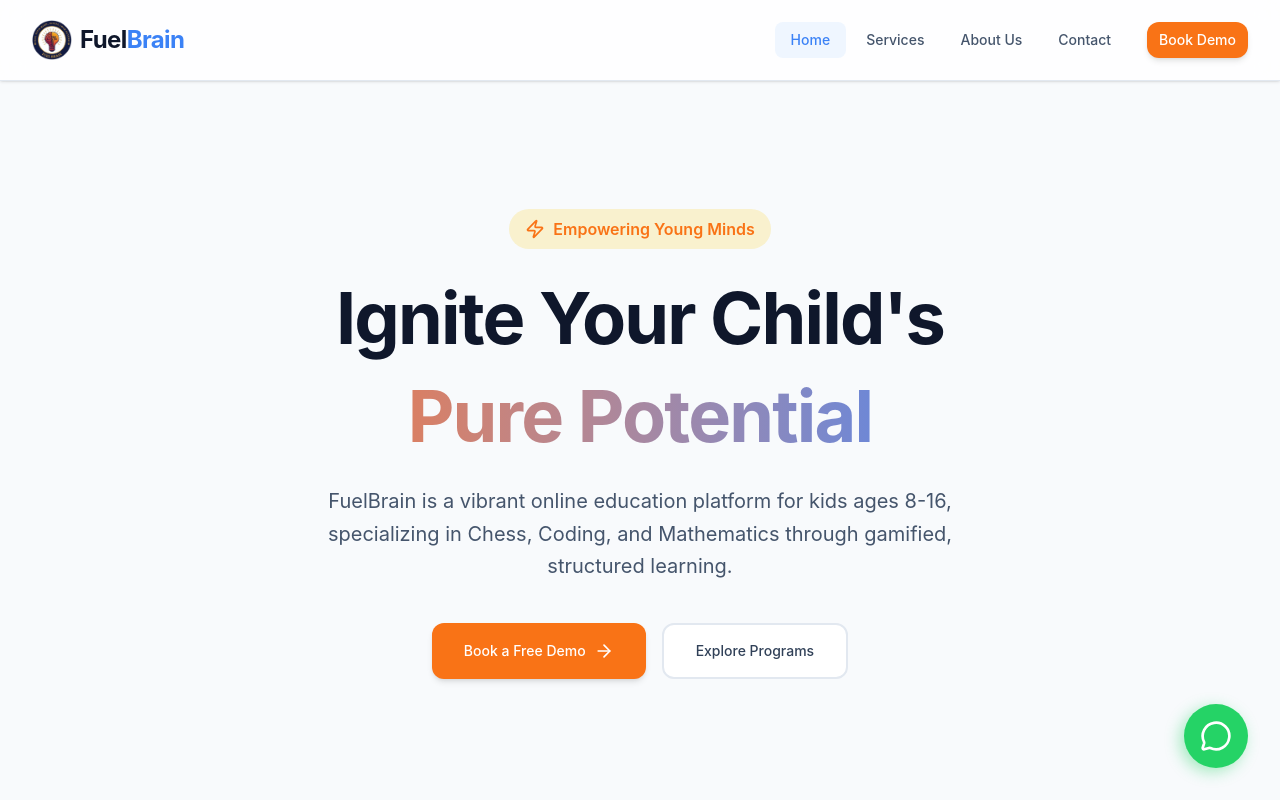
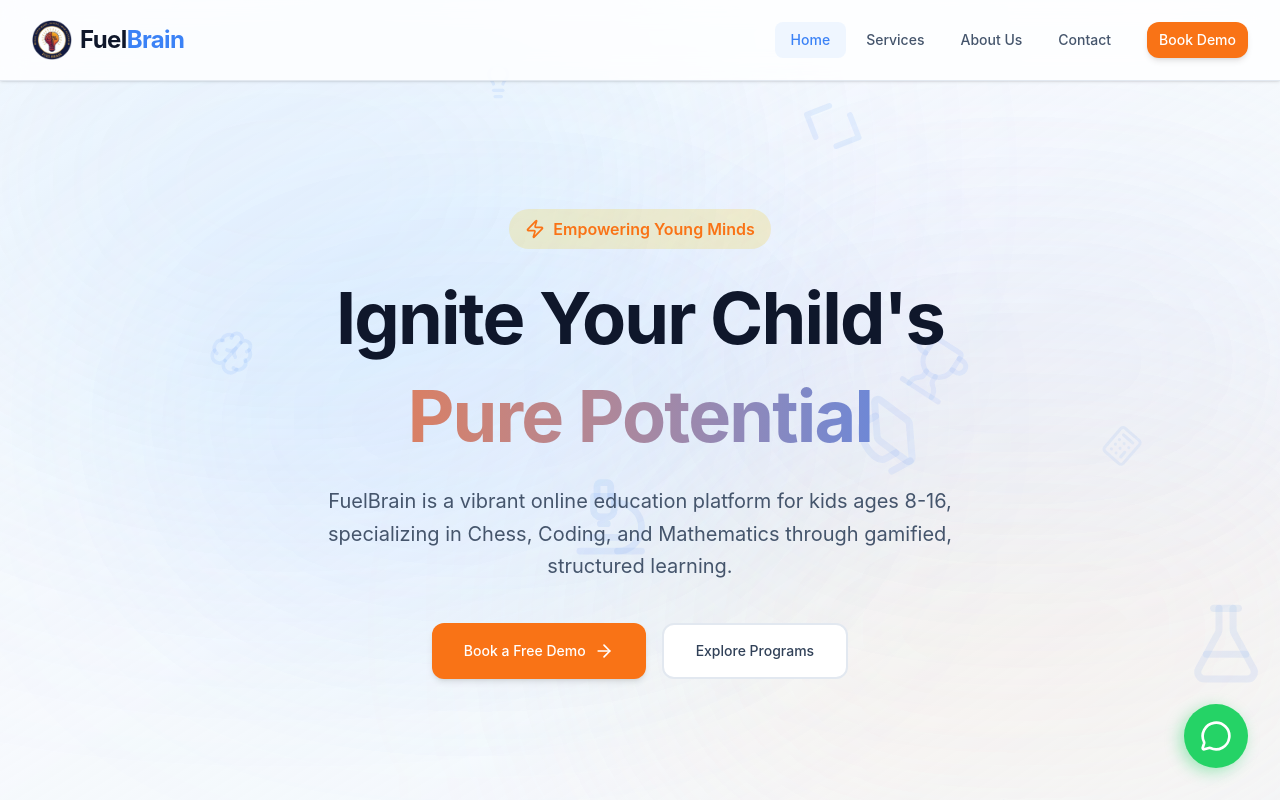
Before and after one commit to Prathmesh9304/fuelbrain, a React (Vite) app in the folder frontend/: page / in a window 1280 px wide. Shown: the top 800 px of the page. Built offline with nearby package versions, Linux system fonts and the light colour scheme.

Commit message:
feat: Introduce a new `Layout` component that integrates a dynamic animated background and a WhatsApp floating action button.

```diff
--- a/frontend/src/components/Layout.jsx
+++ b/frontend/src/components/Layout.jsx
@@ -10,7 +10,7 @@ export default function Layout() {
   const whatsappNumber = import.meta.env.VITE_WHATSAPP_NUMBER || "917709663121"
 
   return (
-    <div className="min-h-screen bg-slate-50 flex flex-col font-sans">
+    <div className="min-h-screen flex flex-col font-sans">
       <Background />
       <Navbar />
       <main className="flex-grow">
--- a/frontend/src/components/ui/Background.jsx
+++ b/frontend/src/components/ui/Background.jsx
@@ -49,22 +49,42 @@ export default function Background() {
         )
       }), [])}
 
-      {/* Subtle decorative glowing orbs */}
+      {/* Subtle decorative glowing orbs - Mesh Gradient Effect */}
       <motion.div
-        className="absolute top-[-10%] left-[-10%] w-[40%] h-[40%] rounded-full bg-brand-blue/5 blur-[120px]"
+        className="absolute top-[-10%] left-[-10%] w-[60%] h-[60%] rounded-full bg-blue-300/15 blur-[120px]"
         animate={{
+          x: [0, 50, 0],
+          y: [0, 30, 0],
           scale: [1, 1.2, 1],
-          opacity: [0.5, 0.8, 0.5]
         }}
-        transition={{ duration: 15, repeat: Infinity, ease: "easeInOut" }}
+        transition={{ duration: 20, repeat: Infinity, ease: "easeInOut" }}
       />
       <motion.div
-        className="absolute bottom-[-10%] right-[-10%] w-[40%] h-[40%] rounded-full bg-brand-orange/5 blur-[120px]"
+        className="absolute bottom-[-10%] right-[-10%] w-[60%] h-[60%] rounded-full bg-orange-200/15 blur-[120px]"
         animate={{
+          x: [0, -40, 0],
+          y: [0, -50, 0],
           scale: [1, 1.3, 1],
-          opacity: [0.5, 0.7, 0.5]
         }}
-        transition={{ duration: 18, repeat: Infinity, ease: "easeInOut", delay: 2 }}
+        transition={{ duration: 25, repeat: Infinity, ease: "easeInOut", delay: 2 }}
+      />
+      <motion.div
+        className="absolute top-[20%] right-[-5%] w-[50%] h-[50%] rounded-full bg-indigo-300/10 blur-[100px]"
+        animate={{
+          x: [0, -30, 0],
+          y: [0, 40, 0],
+          scale: [1, 1.1, 1],
+        }}
+        transition={{ duration: 22, repeat: Infinity, ease: "easeInOut", delay: 5 }}
+      />
+      <motion.div
+        className="absolute bottom-[20%] left-[10%] w-[55%] h-[55%] rounded-full bg-blue-400/10 blur-[110px]"
+        animate={{
+          x: [0, 40, 0],
+          y: [0, -30, 0],
+          scale: [1, 1.2, 1],
+        }}
+        transition={{ duration: 28, repeat: Infinity, ease: "easeInOut", delay: 8 }}
       />
     </div>
   )
```
